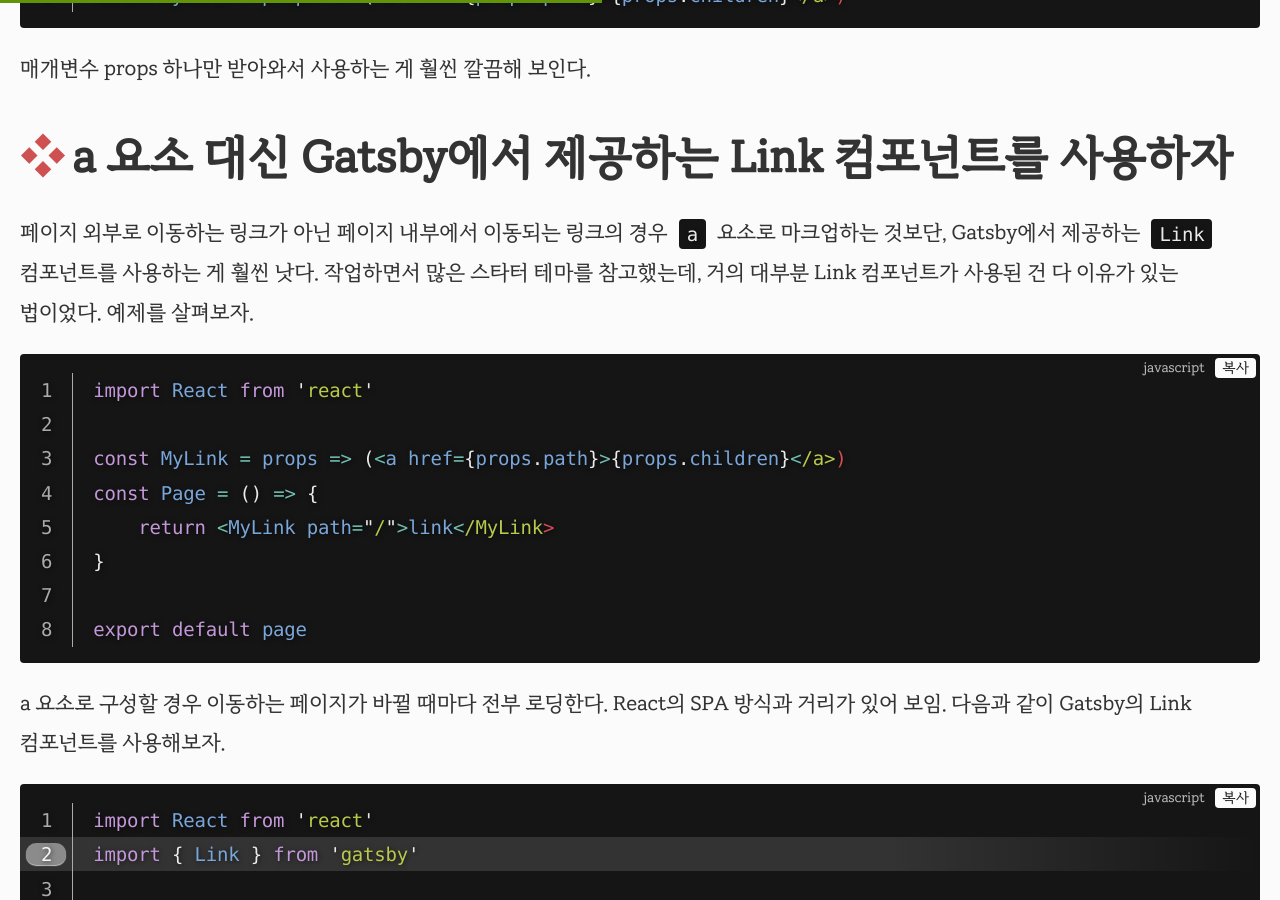
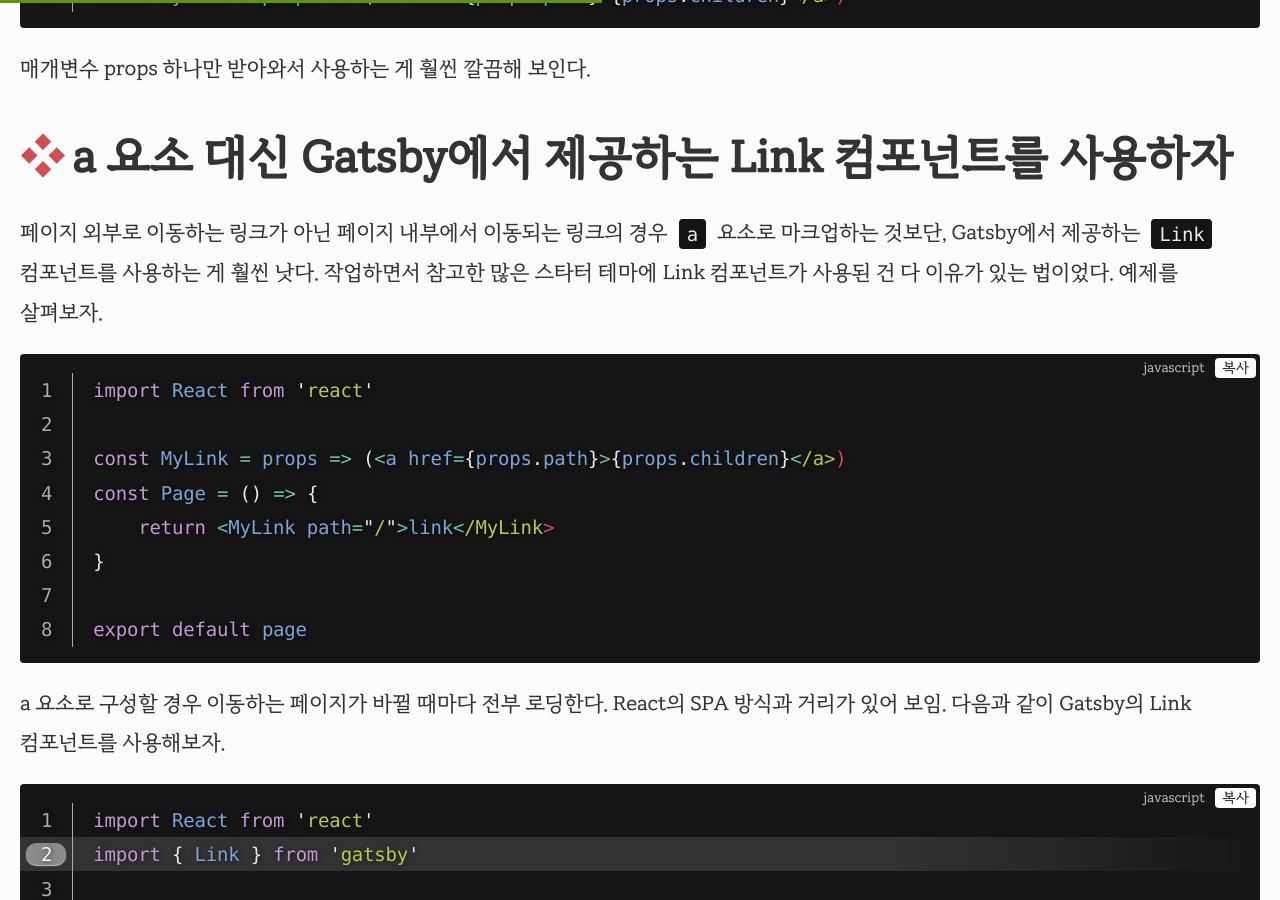
Before and after one commit to selosele/selosele.github.io, a Jekyll site: the page built from _posts/2021-01-26-learning-react-and-gatsby.md, in a window 1280 px wide and 900 px high, scrolled down 1052 px. Built offline with Jekyll 4.4.1, drawn with Linux system fonts in a browser that asks for light colours; comment, search, counter and statistics services are not loaded.

Commit message:
포스트 수정

````diff
--- a/_posts/2021-01-26-learning-react-and-gatsby.md
+++ b/_posts/2021-01-26-learning-react-and-gatsby.md
@@ -37,7 +37,7 @@ const MyLink = props => (<a href={props.path}>{props.children}</a>)
 
 ## a 요소 대신 Gatsby에서 제공하는 Link 컴포넌트를 사용하자
 
-페이지 외부로 이동하는 링크가 아닌 페이지 내부에서 이동되는 링크의 경우 ```a```{:.language-html} 요소로 마크업하는 것보단, Gatsby에서 제공하는 ```Link``` 컴포넌트를 사용하는 게 훨씬 낫다. 작업하면서 많은 스타터 테마를 참고했는데, 거의 대부분 Link 컴포넌트가 사용된 건 다 이유가 있는 법이었다. 예제를 살펴보자.
+페이지 외부로 이동하는 링크가 아닌 페이지 내부에서 이동되는 링크의 경우 ```a```{:.language-html} 요소로 마크업하는 것보단, Gatsby에서 제공하는 ```Link``` 컴포넌트를 사용하는 게 훨씬 낫다. 작업하면서 참고한 많은 스타터 테마에 Link 컴포넌트가 사용된 건 다 이유가 있는 법이었다. 예제를 살펴보자.
 
 ```javascript
 import React from 'react'
````
